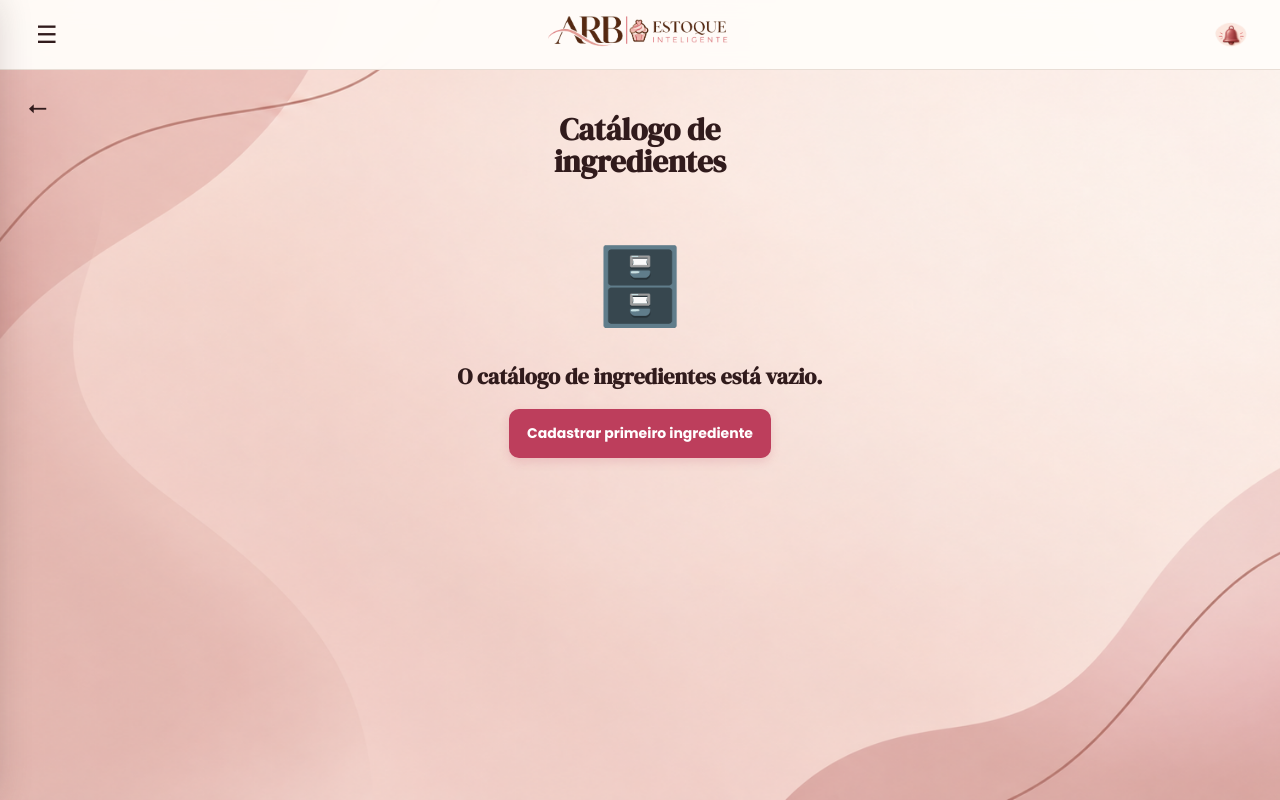
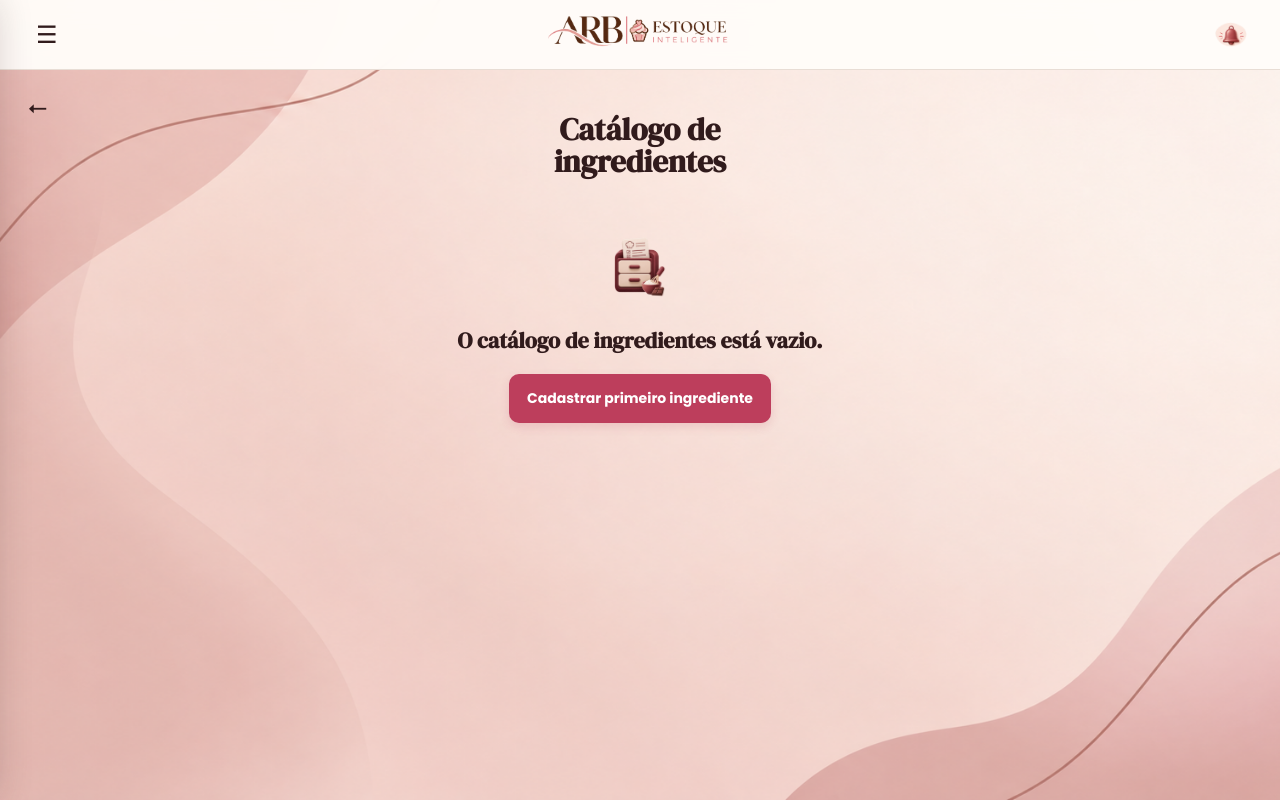
Before and after one commit to laviniavnasc/Projeto-ARB-Estoque-Inteligente-v1, a Flask app: page /products in a window 1280 px wide. Run offline with Flask 3, Linux system fonts and the light colour scheme; the visitor is signed in with stand-in values (Sample User, id 1); data that the repository does not hold is empty.

Commit message:
adição do icone de catalogo vazio

```diff
--- a/static/style.css
+++ b/static/style.css
@@ -430,3 +430,10 @@ a{text-decoration:none;color:inherit}
 .main:has(.home-page) .global-back {
   display: none;
 }
+.empty-catalog-icon {
+  display: block;
+  width: 72px;
+  height: 72px;
+  object-fit: contain;
+  margin: 0 auto 24px;
+}
--- a/templates/catalog.html
+++ b/templates/catalog.html
@@ -8,8 +8,11 @@
 
   {% if not products %}
     <div class="empty-state">
-      <div class="illustration">🗄️</div>
-      <h2>O catálogo de ingredientes está vazio.</h2>
+      <img
+      class="empty-catalog-icon"
+      src="{{ url_for('static', filename='images/catalogo_vzicon.png') }}"
+      alt=""
+    >      <h2>O catálogo de ingredientes está vazio.</h2>
       <a class="primary button-link" href="{{ url_for('create_product') }}">Cadastrar primeiro ingrediente</a>
     </div>
   {% else %}
```
Also changed, not shown: static/images/catalogo_vzicon.png (added).
